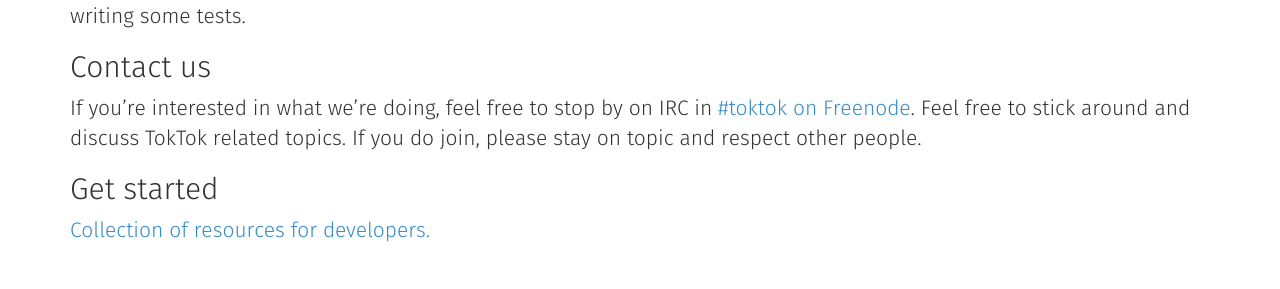
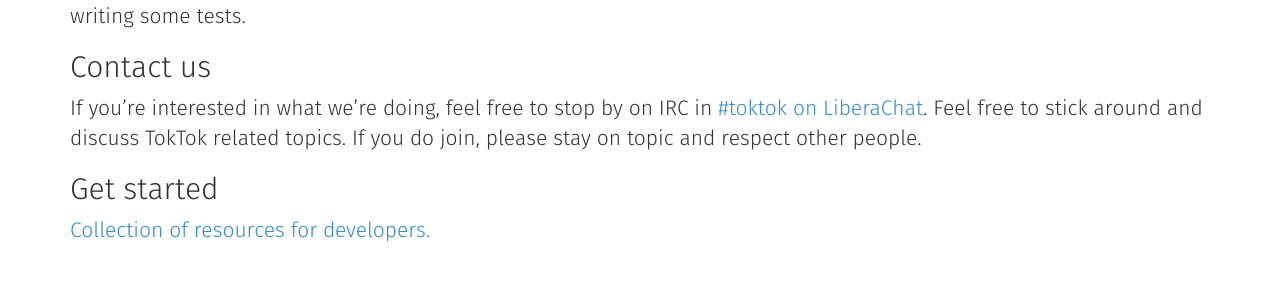
Before and after one commit to TokTok/website, a Jekyll site: the page built from toktok/index.md, in a window 1280 px wide. Shown: the part 1305-1594 px from the top of the page. Built offline with Jekyll 4.4.1, drawn with Linux system fonts in a browser that asks for light colours; nearby versions of some CDN libraries.

Commit message:
Move #toktok to LiberaChat

```diff
--- a/toktok/index.md
+++ b/toktok/index.md
@@ -46,7 +46,7 @@ coverage, you could familiarise yourself with the code by writing some tests.
 # Contact us
 
 If you're interested in what we're doing, feel free to stop by on IRC in
-[#toktok on Freenode](irc://irc.freenode.net/#toktok). Feel free to stick
+[#toktok on LiberaChat](irc://irc.libera.chat/#toktok). Feel free to stick
 around and discuss TokTok related topics. If you do join, please stay on topic
 and respect other people.
 
```
